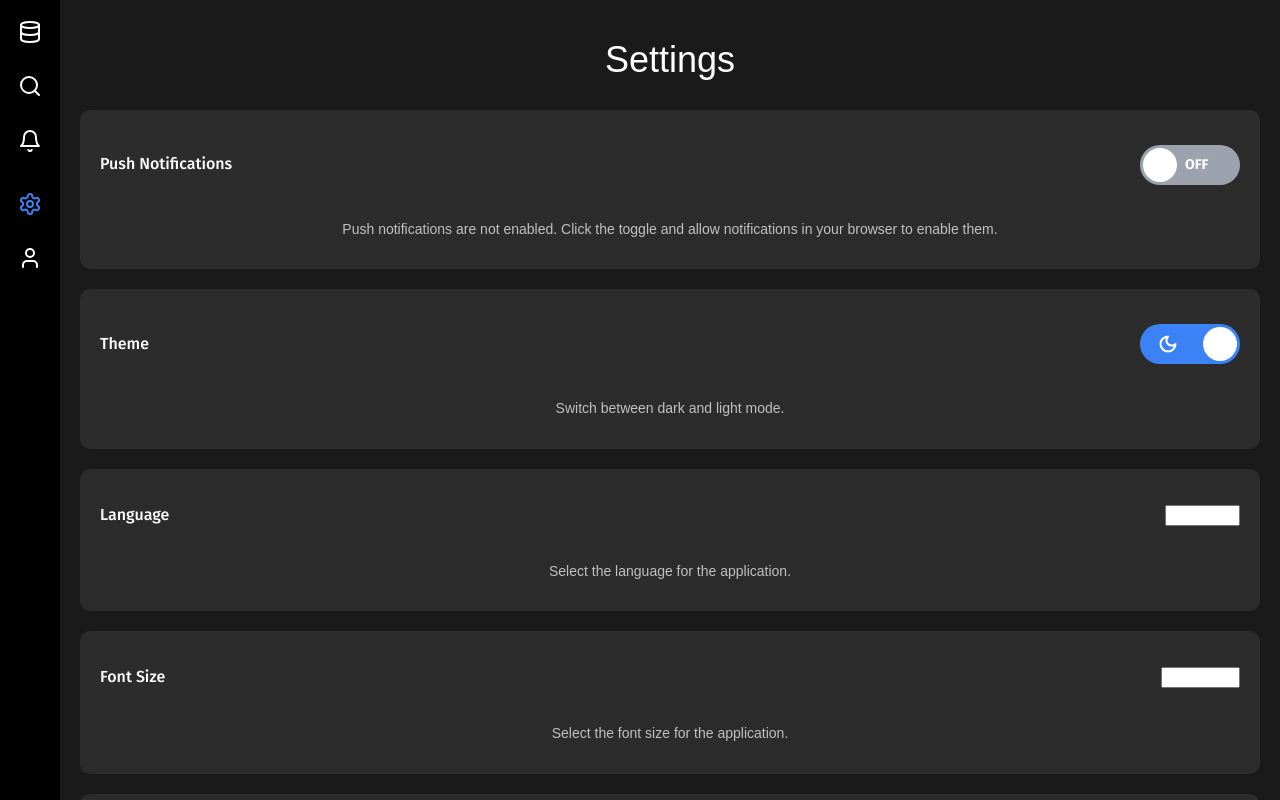
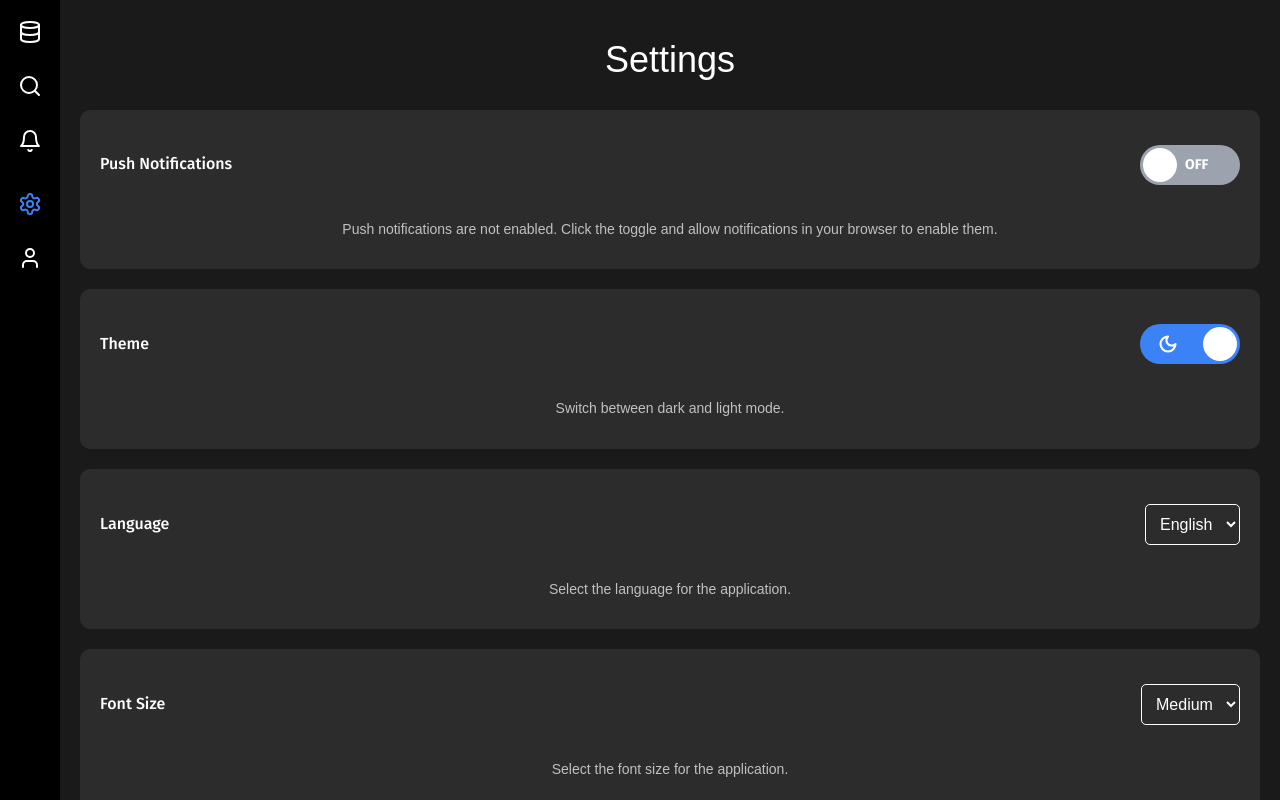
Before and after one commit to TushantMan/Fall-Detection-App, a React (Create React App) app in the folder frontend/: page /settings in a window 1280 px wide. Built offline with nearby package versions, Linux system fonts and the light colour scheme; no server answers.

Commit message:
button fix

```diff
--- a/frontend/src/components/settings.css
+++ b/frontend/src/components/settings.css
@@ -85,7 +85,15 @@
     border-radius: 50%;
     transition: transform 0.3s;
 }
-
+.dropDown{
+    padding: 10px;
+    font-size: 16px;
+    border: 1px solid #444;
+    border-radius: 5px;
+    background-color: var(--card-bg);
+    color: var(--text-color);
+    border-color: var(--text-color);
+}
 .toggle-btn.enabled .toggle-slider {
     transform: translateX(60px);
 }
--- a/frontend/src/components/settings.js
+++ b/frontend/src/components/settings.js
@@ -240,7 +240,7 @@ const Settings = () => {
                 <div className="settings-container">
                     <div className="setting-item">
                         <span>Language</span>
-                        <select value={language} onChange={handleLanguageChange}>
+                        <select value={language} onChange={handleLanguageChange} className='dropDown'>
                             <option value="en">English</option>
                             <option value="es">Other</option>
                         </select>
@@ -253,7 +253,7 @@ const Settings = () => {
                 <div className="settings-container">
                     <div className="setting-item">
                         <span>Font Size</span>
-                        <select value={fontSize} onChange={handleFontSizeChange}>
+                        <select value={fontSize} onChange={handleFontSizeChange} className='dropDown'>
                             <option value="small">Small</option>
                             <option value="medium">Medium</option>
                             <option value="large">Large</option>
```
